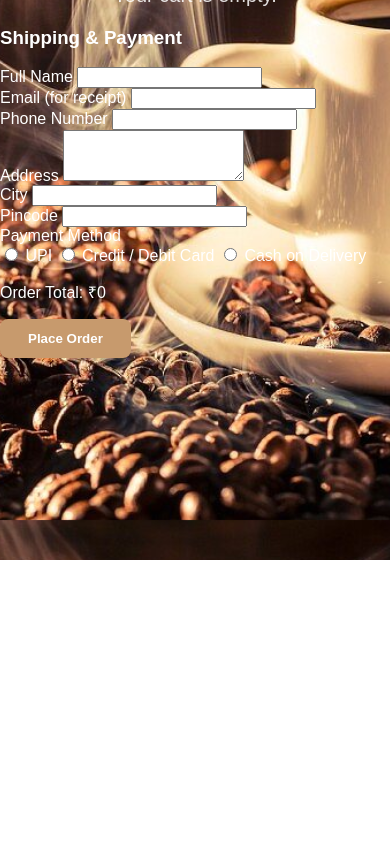
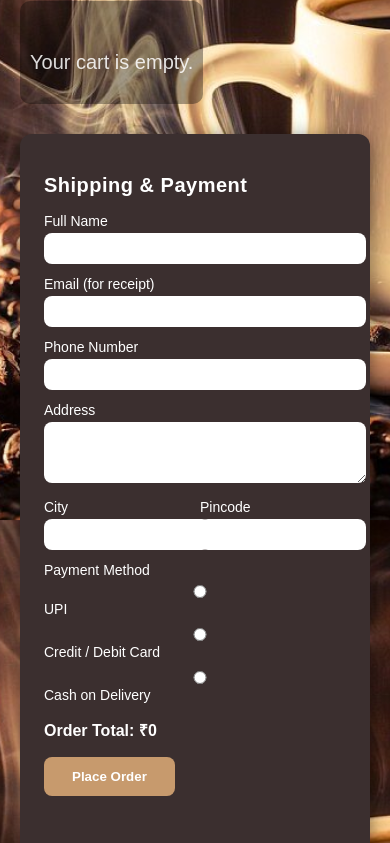
Before and after one commit to 23LPHYR/GetMugged, a plain HTML site: page cart.html in a window 390 px wide. Shown: the part 324-1167 px from the top of the page. Before the commit the page ends 884 px from the top, so only its background shows below. Drawn offline with Linux system fonts and the light colour scheme.

Commit message:
Add cart and checkout layout styles

```diff
--- a/style.css
+++ b/style.css
@@ -297,3 +297,127 @@ nav a:hover { color: #ffffff; }
 .logout-btn:hover {
     background: #ff6b6b;
 }
+
+
+/* Cart + Checkout Layout */
+.cart-layout {
+    display: flex;
+    gap: 30px;
+    padding: 40px 60px;
+    align-items: flex-start;
+}
+
+.cart-section {
+    flex: 3;
+}
+
+.checkout-section {
+    flex: 2;
+    background: #3b2f2f;
+    padding: 20px 24px;
+    border-radius: 12px;
+    box-shadow: 0 4px 18px rgba(0,0,0,0.5);
+}
+
+.section-heading {
+    margin-bottom: 16px;
+    font-size: 20px;
+    letter-spacing: 0.5px;
+}
+
+/* Cart items inside cart page */
+#cart-container {
+    background: rgba(0, 0, 0, 0.35);
+    padding: 10px;
+    border-radius: 10px;
+}
+
+.cart-item {
+    display: flex;
+    align-items: center;
+    background: #3b2f2f;
+    padding: 10px;
+    margin: 10px 0;
+    border-radius: 8px;
+}
+
+.cart-info h3 {
+    margin: 0 0 4px 0;
+}
+
+.remove-btn {
+    margin-left: auto;
+    background: #b44;
+    border: none;
+    padding: 6px 12px;
+    border-radius: 6px;
+    color: #fff;
+    cursor: pointer;
+    font-weight: 600;
+}
+
+.remove-btn:hover {
+    background: #ff6b6b;
+}
+
+/* Checkout form */
+.form-group {
+    margin-bottom: 12px;
+    text-align: left;
+}
+
+.form-group label {
+    display: block;
+    margin-bottom: 4px;
+    font-size: 14px;
+}
+
+.form-group input,
+.form-group textarea {
+    width: 100%;
+    padding: 8px 10px;
+    border-radius: 8px;
+    border: none;
+    outline: none;
+    font-family: inherit;
+}
+
+.form-row {
+    display: flex;
+    gap: 10px;
+}
+
+.form-row .half {
+    flex: 1;
+}
+
+.payment-options {
+    display: flex;
+    flex-direction: column;
+    gap: 4px;
+    font-size: 14px;
+}
+
+.checkout-total-text {
+    margin-top: 12px;
+    font-weight: bold;
+    font-size: 16px;
+}
+
+.checkout-message {
+    margin-top: 10px;
+    font-size: 14px;
+    min-height: 18px;
+}
+
+/* Responsive for smaller screens */
+@media (max-width: 900px) {
+    .cart-layout {
+        flex-direction: column;
+        padding: 20px;
+    }
+
+    .mini-cart {
+        display: none; /* optional: hide floating mini cart on small screens */
+    }
+}
```
